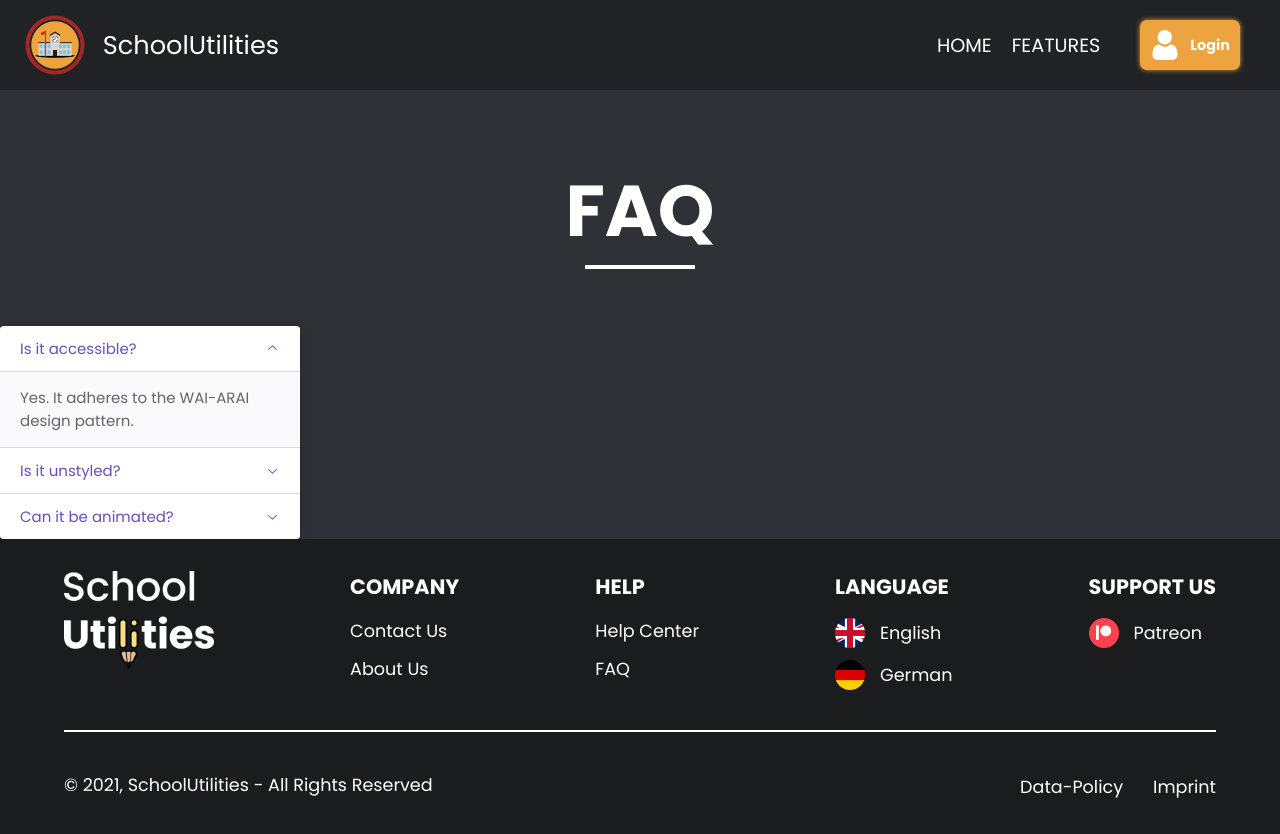
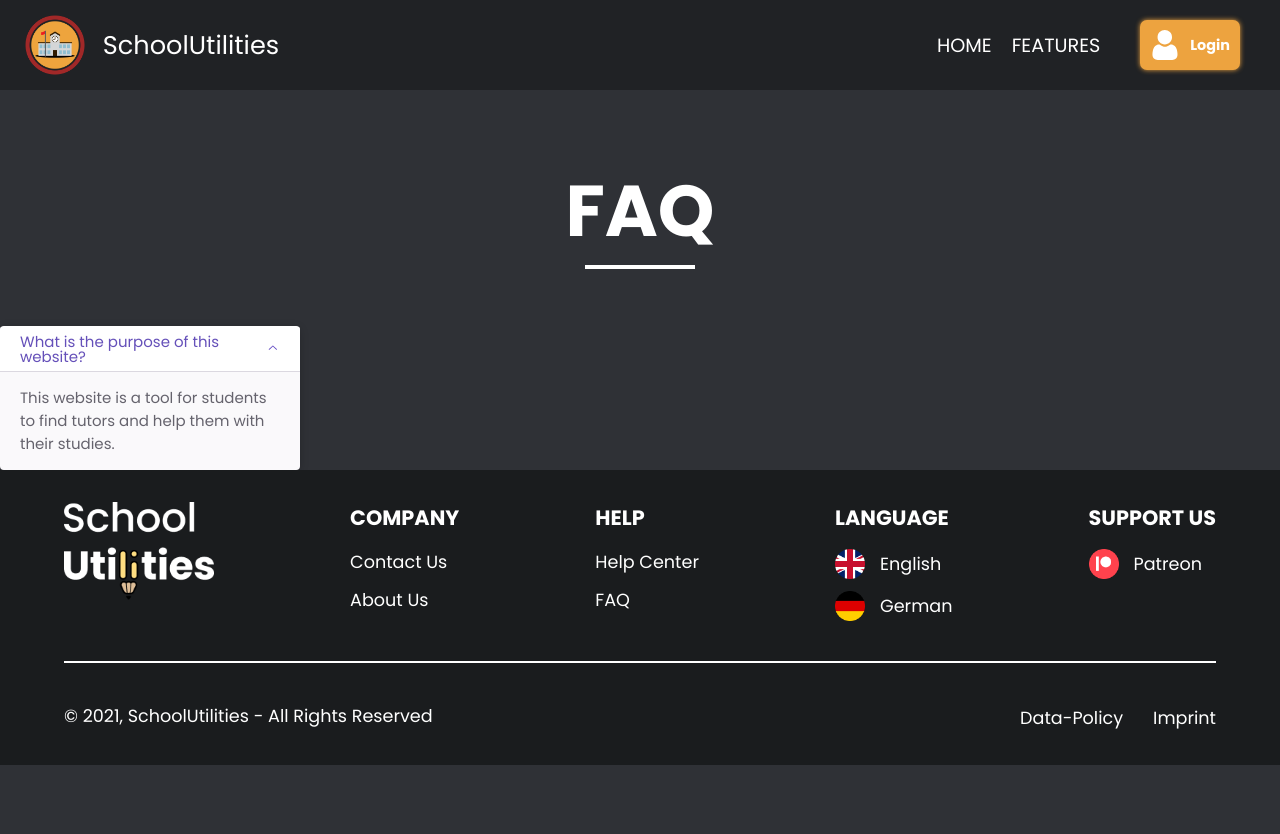
Before and after one commit to t-graski/schoolutilities, a Next.js app in the folder frontend/: page /help/faq in a window 1280 px wide. After the commit the page ends 800 px from the top, so only its background shows below. Built offline with nearby package versions, Linux system fonts and the light colour scheme; a web font is replaced by a local one.

Commit message:
Work at faq and optimized user menu

```diff
--- a/frontend/pages/help/faq.tsx
+++ b/frontend/pages/help/faq.tsx
@@ -12,13 +12,14 @@ import { keyframes, styled } from "@stitches/react";
 import { blackA, mauve, violet } from "@radix-ui/colors";
 import { Footer } from "../../components/Footer";
 
+
 const slideDown = keyframes({
   from: { height: 0 },
-  to: { height: "var(--radix-accordion-content-height)" },
+  to: { height: 'var(--radix-accordion-content-height)' },
 });
 
 const slideUp = keyframes({
-  from: { height: "var(--radix-accordion-content-height)" },
+  from: { height: 'var(--radix-accordion-content-height)' },
   to: { height: 0 },
 });
 
@@ -30,53 +31,53 @@ const StyledAccordion = styled(AccordionPrimitive.Root, {
 });
 
 const StyledItem = styled(AccordionPrimitive.Item, {
-  overflow: "hidden",
+  overflow: 'hidden',
   marginTop: 1,
 
-  "&:first-child": {
+  '&:first-child': {
     marginTop: 0,
     borderTopLeftRadius: 4,
     borderTopRightRadius: 4,
   },
 
-  "&:last-child": {
+  '&:last-child': {
     borderBottomLeftRadius: 4,
     borderBottomRightRadius: 4,
   },
 
-  "&:focus-within": {
-    position: "relative",
+  '&:focus-within': {
+    position: 'relative',
     zIndex: 1,
     boxShadow: `0 0 0 2px ${mauve.mauve12}`,
   },
 });
 
 const StyledHeader = styled(AccordionPrimitive.Header, {
-  all: "unset",
-  display: "flex",
+  all: 'unset',
+  display: 'flex',
 });
 
 const StyledTrigger = styled(AccordionPrimitive.Trigger, {
-  all: "unset",
-  fontFamily: "inherit",
-  backgroundColor: "transparent",
-  padding: "0 20px",
+  all: 'unset',
+  fontFamily: 'inherit',
+  backgroundColor: 'transparent',
+  padding: '0 20px',
   height: 45,
   flex: 1,
-  display: "flex",
-  alignItems: "center",
-  justifyContent: "space-between",
+  display: 'flex',
+  alignItems: 'center',
+  justifyContent: 'space-between',
   fontSize: 15,
   lineHeight: 1,
   color: violet.violet11,
   boxShadow: `0 1px 0 ${mauve.mauve6}`,
-  '&[data-state="closed"]': { backgroundColor: "white" },
-  '&[data-state="open"]': { backgroundColor: "white" },
-  "&:hover": { backgroundColor: mauve.mauve2 },
+  '&[data-state="closed"]': { backgroundColor: 'white' },
+  '&[data-state="open"]': { backgroundColor: 'white' },
+  '&:hover': { backgroundColor: mauve.mauve2 },
 });
 
 const StyledContent = styled(AccordionPrimitive.Content, {
-  overflow: "hidden",
+  overflow: 'hidden',
   fontSize: 15,
   color: mauve.mauve11,
   backgroundColor: mauve.mauve2,
@@ -89,37 +90,48 @@ const StyledContent = styled(AccordionPrimitive.Content, {
   },
 });
 
-const StyledContentText = styled("div", {
-  padding: "15px 20px",
+const StyledContentText = styled('div', {
+  padding: '15px 20px',
 });
 
 const StyledChevron = styled(ChevronDownIcon, {
   color: violet.violet10,
-  transition: "transform 300ms cubic-bezier(0.87, 0, 0.13, 1)",
-  "[data-state=open] &": { transform: "rotate(180deg)" },
+  transition: 'transform 300ms cubic-bezier(0.87, 0, 0.13, 1)',
+  '[data-state=open] &': { transform: 'rotate(180deg)' },
 });
+
+
 
 export const Accordion = StyledAccordion;
 export const AccordionItem = StyledItem;
-export const AccordionTrigger = React.forwardRef(
-  ({ children, ...props }, forwardedRef) => (
+export const AccordionTrigger = React.forwardRef(({ children, ...props }, forwardedRef) => (
   <StyledHeader>
     <StyledTrigger {...props} ref={forwardedRef}>
       {children}
       <StyledChevron aria-hidden />
     </StyledTrigger>
   </StyledHeader>
-  )
-);
-export const AccordionContent = React.forwardRef(
-  ({ children, ...props }, forwardedRef) => (
+));
+export const AccordionContent = React.forwardRef(({ children, ...props }, forwardedRef) => (
   <StyledContent {...props} ref={forwardedRef}>
     <StyledContentText>{children}</StyledContentText>
   </StyledContent>
-  )
-);
+));
+
 
 export default function RegisterApproved() {
+  const questions = [
+    {
+      question: 'What is the purpose of this website?',
+      answer: (
+        <>
+          <p>
+            This website is a tool for students to find tutors and help them with their studies.
+          </p>
+        </>
+      ),
+    },
+  ];
   return (
     <>
       <Head>
@@ -141,29 +153,15 @@ export default function RegisterApproved() {
       <Headline label="FAQ"></Headline>
       <Separator width="small" alignment="center" />
       <Spacer size="small"></Spacer>
-      <Accordion type="single" defaultValue="item-1">
-        <AccordionItem value="item-1">
-          <AccordionTrigger>Is it accessible?</AccordionTrigger>
-          <AccordionContent>
-            Yes. It adheres to the WAI-ARAI design pattern.
-          </AccordionContent>
+      <Accordion type="single" defaultValue="item-1" collapsible>
+        {questions.map(({ question, answer }, index) => (
+          <AccordionItem key={index} value={`item-${index + 1}`}>
+            <AccordionTrigger>{question}</AccordionTrigger>
+            <AccordionContent>{answer}</AccordionContent>
           </AccordionItem>
+        ))}
+      </Accordion>
 
-        <AccordionItem value="item-2">
-          <AccordionTrigger>Is it unstyled?</AccordionTrigger>
-          <AccordionContent>
-            Yes. It's unstyled by default, giving you freedom over the look and
-            feel.
-          </AccordionContent>
-        </AccordionItem>
-
-        <AccordionItem value="item-3">
-          <AccordionTrigger>Can it be animated?</AccordionTrigger>
-          <AccordionContent>
-            Yes! You can animate the Accordion with CSS or JavaScript.
-          </AccordionContent>
-        </AccordionItem>
-      </Accordion>
       <Footer></Footer>
     </>
   );
```
Also changed, not shown: frontend/components/UserMenu.tsx (+9 -1 lines). Lines whose indentation alone changed are shown as unchanged.
